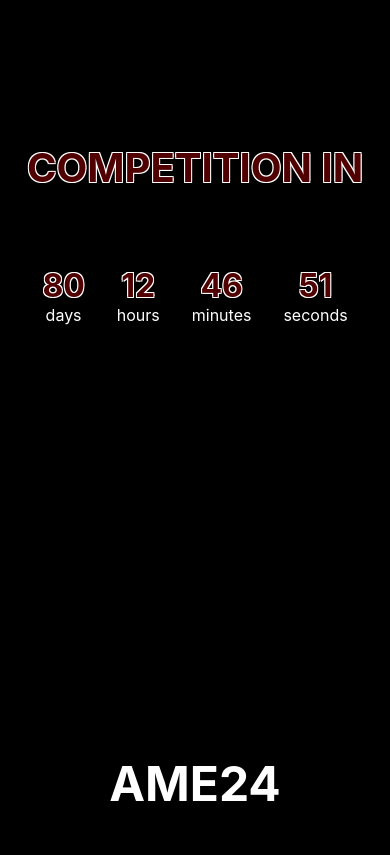
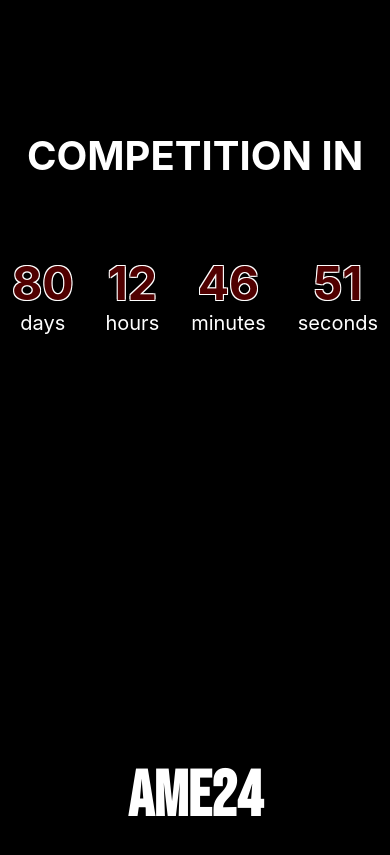
Before and after one commit to tamu-formula-cs/FSAE-EV-Site, a React (Vite) app: page / in a window 390 px wide. Shown: the part 1040-1895 px from the top of the page. Built offline with nearby package versions, Linux system fonts and the light colour scheme.

Commit message:
adjusted countdown color

```diff
--- a/src/pages/home/home.css
+++ b/src/pages/home/home.css
@@ -97,12 +97,7 @@ html {
 .countdown-container h1{
     font-size: 5rem;
     font-weight: bold;
-    color: var(--maroon);
-    text-shadow:
-    -1px -1px 0 #fff,
-     1px -1px 0 #fff,
-    -1px  1px 0 #fff,
-     1px  1px 0 #fff;
+    color: white;
 }
 
 .countdown{
@@ -119,7 +114,7 @@ html {
 }
 
 .countdown-item span.countdown-number{
-    font-size: 5rem;
+    font-size: 6rem;
     font-weight: bold;
     color: var(--maroon);
     text-shadow:
@@ -151,9 +146,10 @@ html {
 }
 
 .car-showcase h1.showcase-title{
+    font-family: 'Bebas Neue', sans-serif;
     font-weight: bold;
     color: white;
-    font-size: 3rem;
+    font-size: 4rem;
 }
 
 /* .car-image{
@@ -213,12 +209,8 @@ video.car-video{
 
 @media screen and (max-width: 768px){
 
-    .countdown{
-        padding: 0 1rem;
-    }
-
     .countdown-item span.countdown-number{
-        font-size: 2rem;
+        font-size: 2.9rem;
     }
 
     .countdown-container h1{
@@ -226,7 +218,7 @@ video.car-video{
     }
 
     .countdown-item h1{
-        font-size: 1rem;
+        font-size: 1.25rem;
     }
 
     .car-showcase{
```
